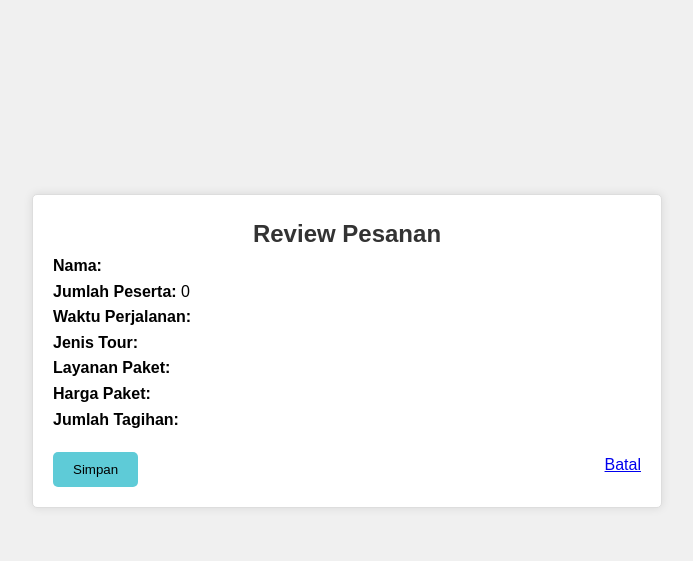
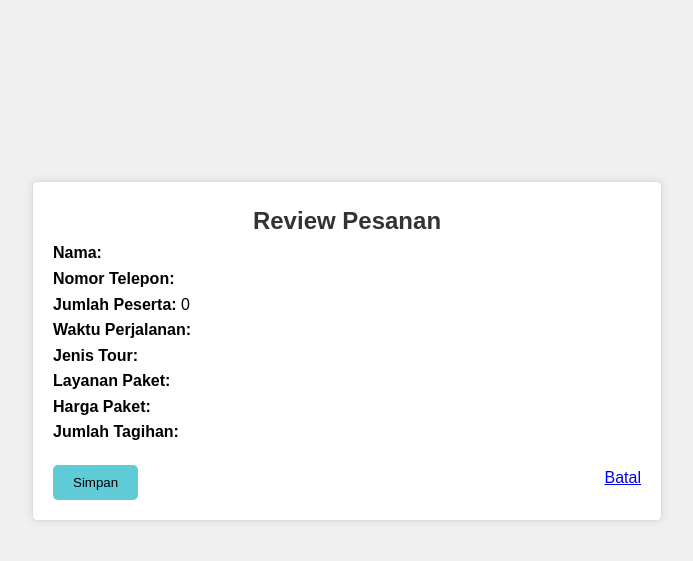
Before and after one commit to Aliyazalfaputri/Aliyazalfa_JWD, a PHP site: page /pengguna/reservasi.php in a window 1280 px wide. Shown: the part 59-620 px from the top of the page, without its empty margins (293-986 px from the left). Run offline with PHP 8.4, Linux system fonts and the light colour scheme.

Commit message:
update review pesanan

```diff
--- a/pengguna/reservasi.php
+++ b/pengguna/reservasi.php
@@ -67,6 +67,7 @@
         <div class="form-containernew">
             <h2>Review Pesanan</h2>
             <p><strong>Nama:</strong> <?php echo $nama_pemesan; ?></p>
+            <p><strong>Nomor Telepon:</strong> <?php echo $nomer_telp; ?></p>
             <p><strong>Jumlah Peserta:</strong> <?php echo $jumlah_peserta; ?></p>
             <p><strong>Waktu Perjalanan:</strong> <?php echo $waktu_pelaksanaan; ?></p>
             <p><strong>Jenis Tour:</strong> <?php echo $jenis_tour; ?></p>
```
